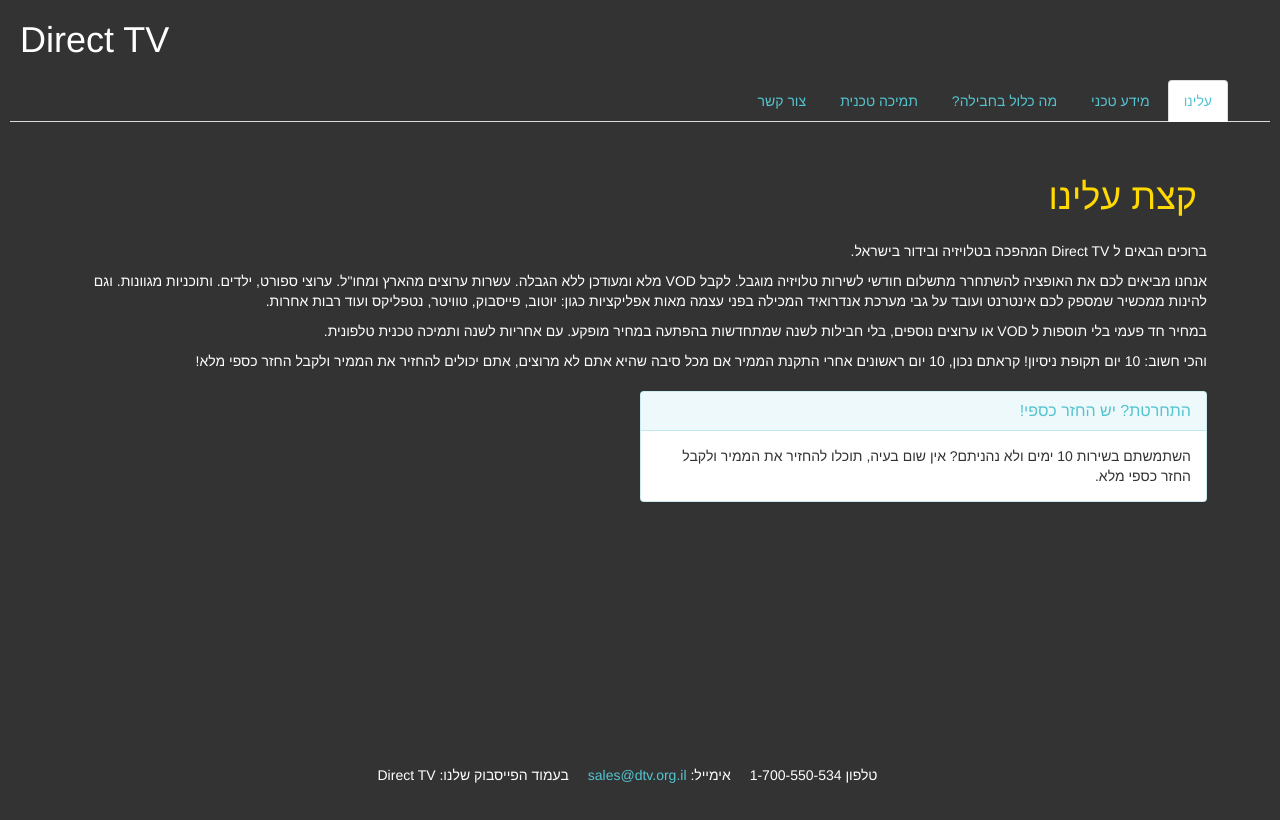
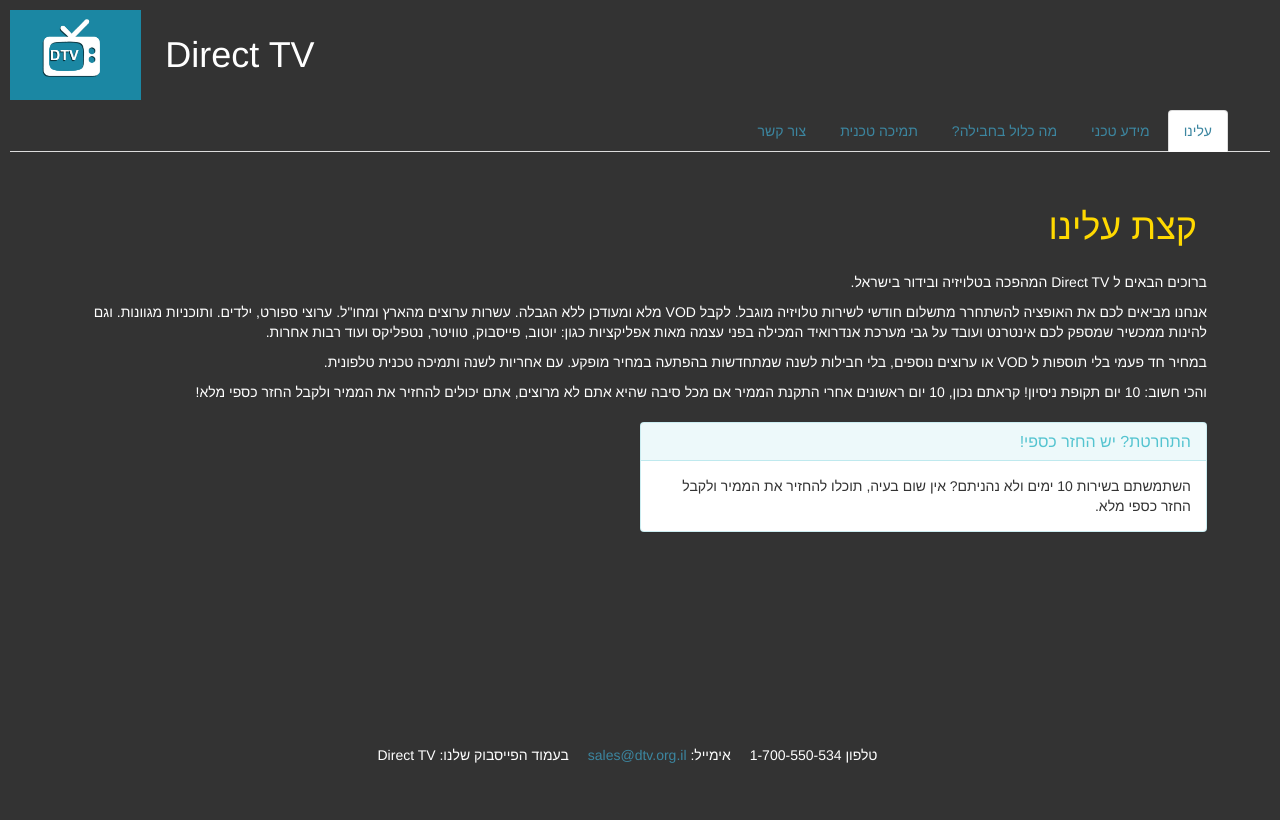
Before and after one commit to edento/direct-tv, a website: page public/index.html in a window 1280 px wide. Drawn offline with nearby package versions, Linux system fonts and the light colour scheme; some packages are replaced by stand-ins of ours.

Commit message:
Add logo to all pages

```diff
--- a/public/index.html
+++ b/public/index.html
@@ -12,7 +12,7 @@
 <body ng-cloak>
     <section class="container-all">
         <header class="header">
-            <!--<img class="musicNote" src="/ext/note.png"></img>-->
+            <img class="logo" src="images/logo_l.jpg" />
             <h1>Direct TV</h1>
         </header>
         <div class="content" ng-controller="mainController">
--- a/public/style.scss
+++ b/public/style.scss
@@ -2,7 +2,8 @@
 $cl_light_gray: #808080;
 $cl_yellow: #FFD900;
 $cl_white: #fff;
-$cl_blue: #54c4d0;
+// $cl_blue: #54c4d0;
+$cl_blue: #3c86a0;
 $height_header: 80px;
 $height_footer: 90px;
 $height_nav: 41px;
@@ -42,8 +43,17 @@
 
 .header {
     direction: ltr;
+    height: 100px;
+    padding: 10px 10px 0 10px;
     h1 {
         padding-left: 20px;
+        display: inline-block;
+        line-height: 80px;
+        margin: 0;
+        vertical-align: middle;
+    }
+    .logo {
+        height: 100%;
     }
 }
 
```
Also changed, not shown: public/images/logo_l.jpg (added), public/images/logo_s.png (added), public/style.css, 1 other file.
